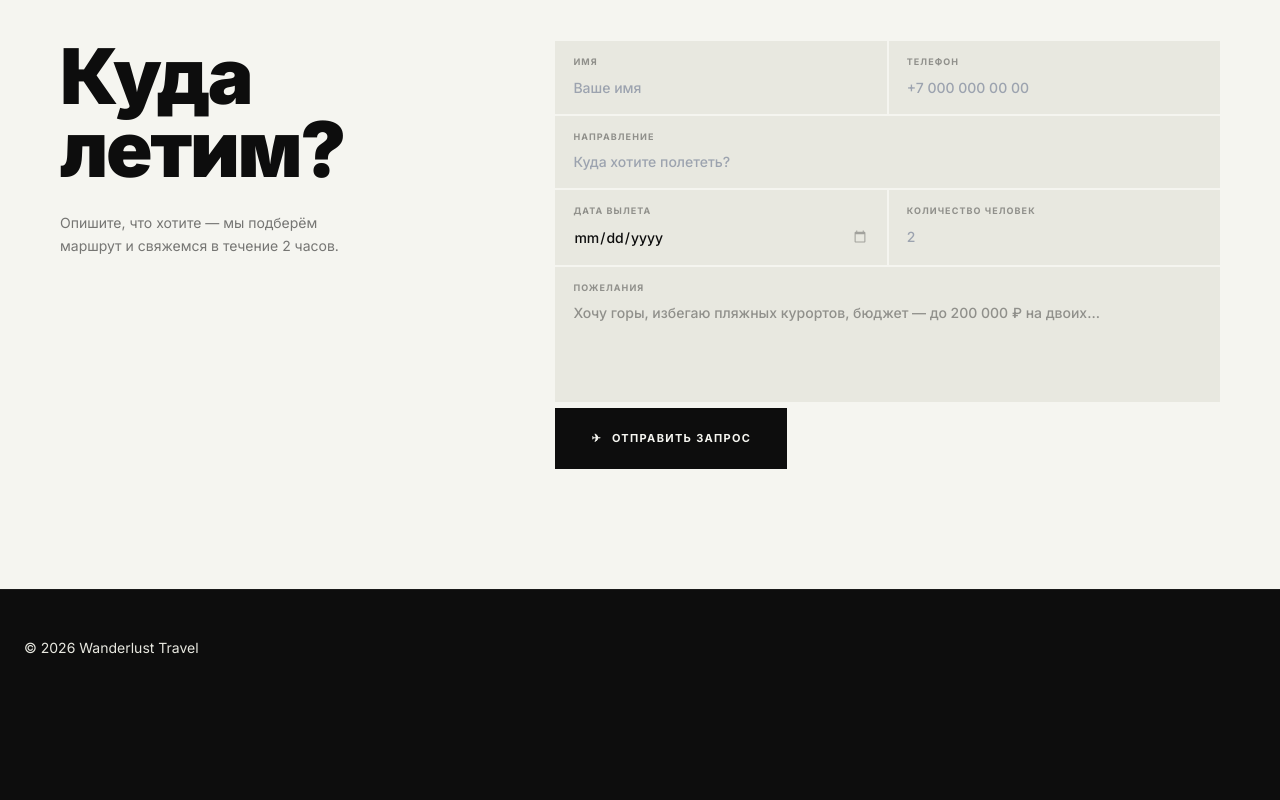
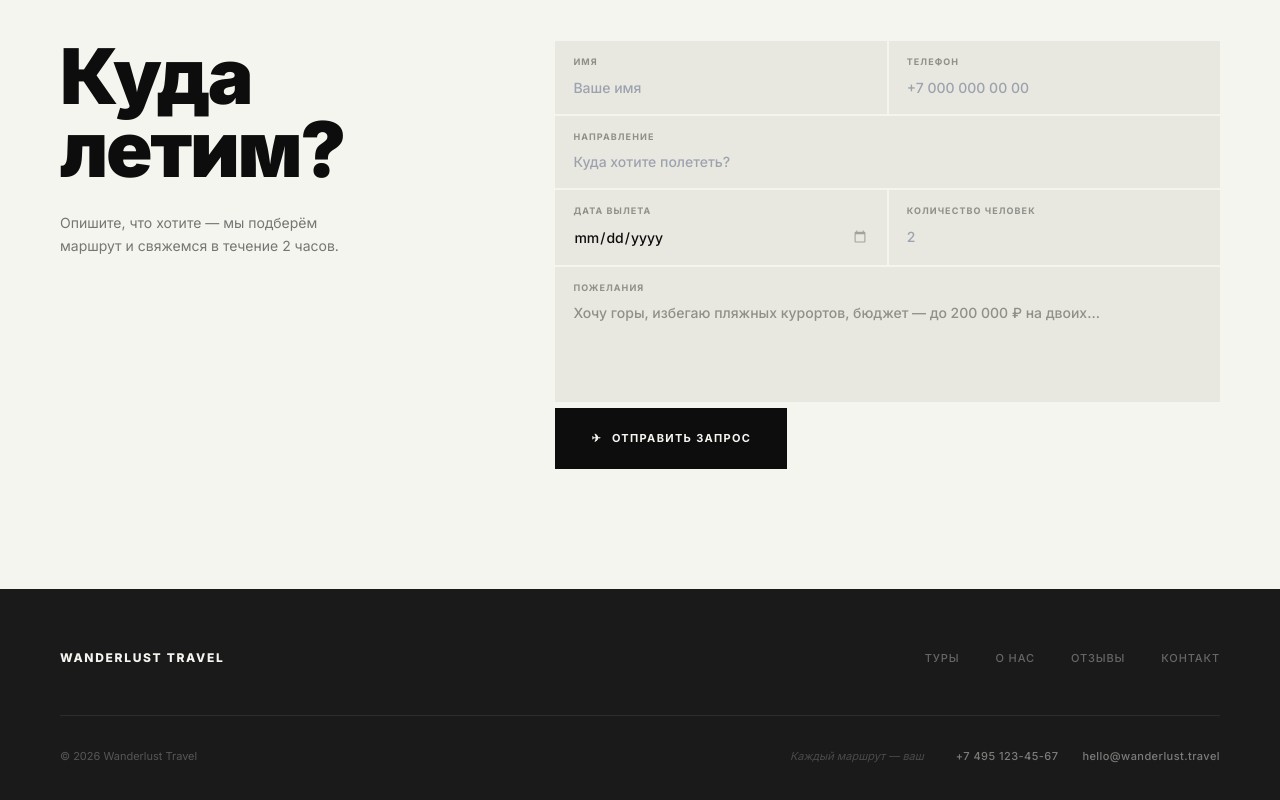
Before and after one commit to XenonZeon/Wanderlust-Travel, a Next.js app: page / in a window 1280 px wide. Shown: the part 4170-4970 px from the top of the page. Before the commit the page ends 4876 px from the top, so only its background shows below. Built offline with nearby package versions, Linux system fonts and the light colour scheme.

Commit message:
feat: Footer — logo, nav links, copyright, contacts

```diff
--- a/components/sections/Footer.tsx
+++ b/components/sections/Footer.tsx
@@ -1,8 +1,32 @@
 export default function Footer() {
   return (
-    <footer className="bg-ink border-t border-ink-soft py-12">
-      <div className="max-w-7xl mx-auto px-6">
-        <p className="text-paper-soft text-sm">© {new Date().getFullYear()} Wanderlust Travel</p>
+    <footer id="footer" className="bg-ink-soft px-[60px] pt-[60px] pb-[40px]">
+      <div className="flex items-center justify-between pb-[48px] border-b border-paper/[0.08]">
+        <span className="text-[12px] font-extrabold tracking-[0.14em] uppercase text-paper">
+          Wanderlust Travel
+        </span>
+        <nav className="flex gap-[36px]">
+          <a href="#tours" className="text-[11px] font-medium tracking-[0.08em] uppercase text-paper/35 hover:text-paper transition-colors">Туры</a>
+          <a href="#about" className="text-[11px] font-medium tracking-[0.08em] uppercase text-paper/35 hover:text-paper transition-colors">О нас</a>
+          <a href="#reviews" className="text-[11px] font-medium tracking-[0.08em] uppercase text-paper/35 hover:text-paper transition-colors">Отзывы</a>
+          <a href="#contact" className="text-[11px] font-medium tracking-[0.08em] uppercase text-paper/35 hover:text-paper transition-colors">Контакт</a>
+        </nav>
+      </div>
+      <div className="flex items-center gap-[32px] pt-[32px]">
+        <span className="text-[11px] text-paper/[0.28] mr-auto">
+          © {new Date().getFullYear()} Wanderlust Travel
+        </span>
+        <span className="text-[11px] italic text-paper/[0.22]">
+          Каждый маршрут — ваш
+        </span>
+        <div className="flex gap-[24px]">
+          <a href="tel:+74951234567" className="text-[11px] font-medium tracking-[0.04em] text-paper/45 hover:text-paper transition-colors">
+            +7 495 123-45-67
+          </a>
+          <a href="mailto:hello@wanderlust.travel" className="text-[11px] font-medium tracking-[0.04em] text-paper/45 hover:text-paper transition-colors">
+            hello@wanderlust.travel
+          </a>
+        </div>
       </div>
     </footer>
   );
```
